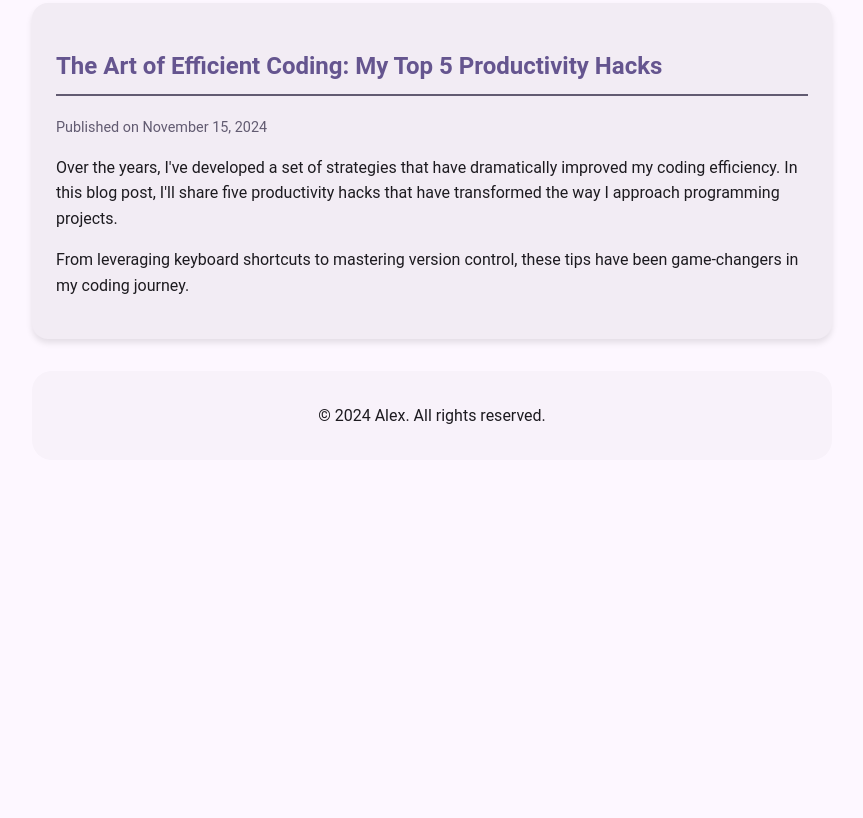
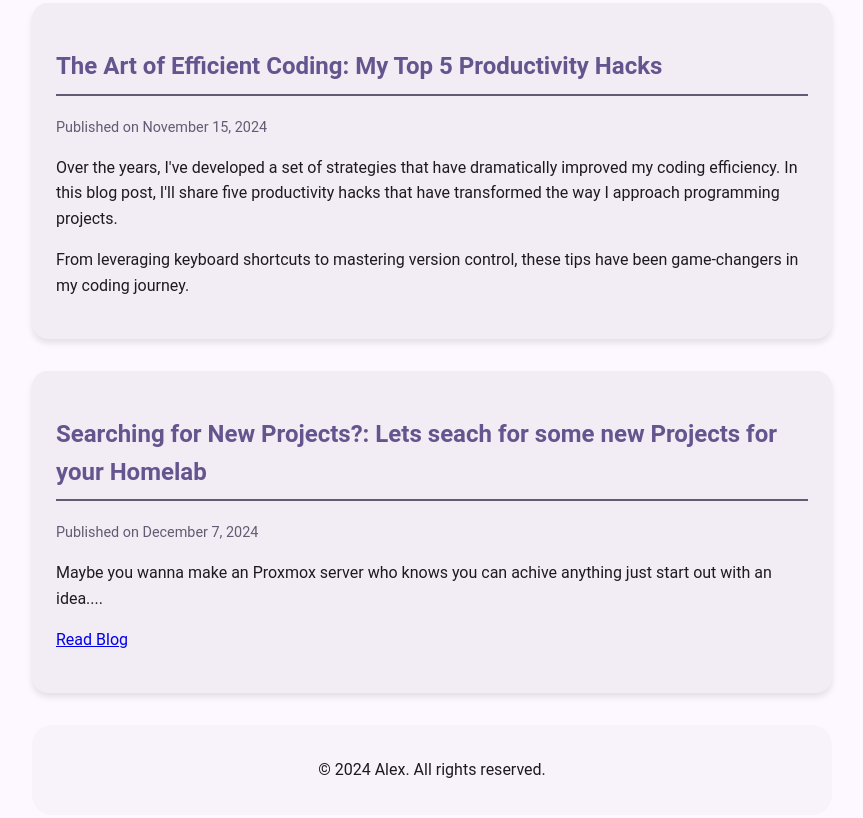
Before and after one commit to McModdyWorld/portfolio, a plain HTML site: page blog.html in a window 1280 px wide. Shown: the part 643-1461 px from the top of the page, without its empty margins (208-1071 px from the left). Before the commit the page ends 1119 px from the top, so only its background shows below. Drawn offline with Linux system fonts and the light colour scheme.

Commit message:
Update blog.html

```diff
--- a/blog.html
+++ b/blog.html
@@ -176,6 +176,19 @@
                     From leveraging keyboard shortcuts to mastering version control, these tips have been game-changers in my coding journey.
                 </p>
             </article>
+
+            <article class="blog-post">
+                <h2>Searching for New Projects?: Lets seach for some new Projects for your Homelab</h2>
+                <div class="blog-post-meta">Published on December 7, 2024</div>
+                <p>
+                    Maybe you wanna make an Proxmox server who knows you can achive anything just start out with an idea....
+                </p>
+                <p>
+                    <a href="https://example.com">Read Blog</a>
+                </p>
+            </article>
+
+
         </main>
 
         <footer class="footer">
```
